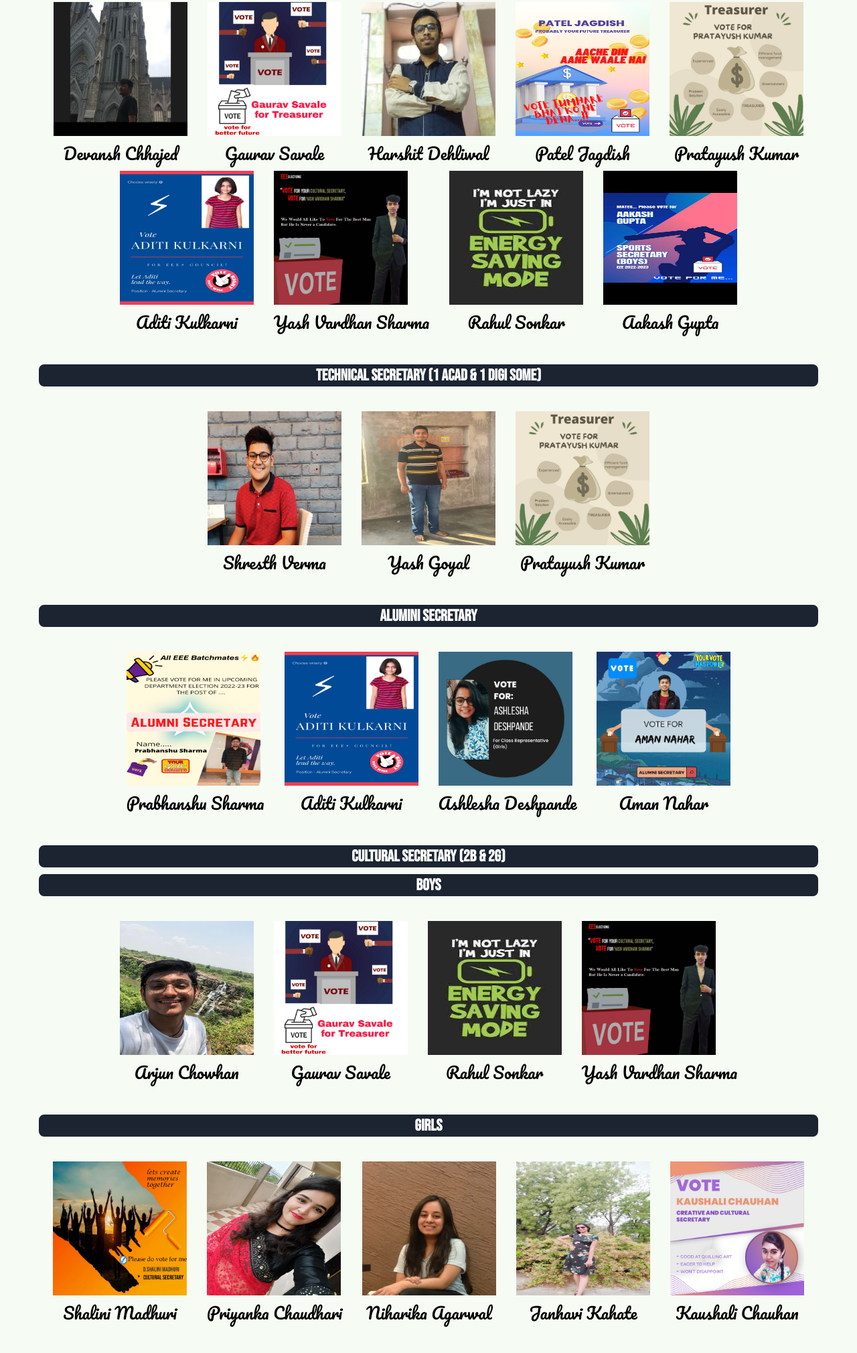
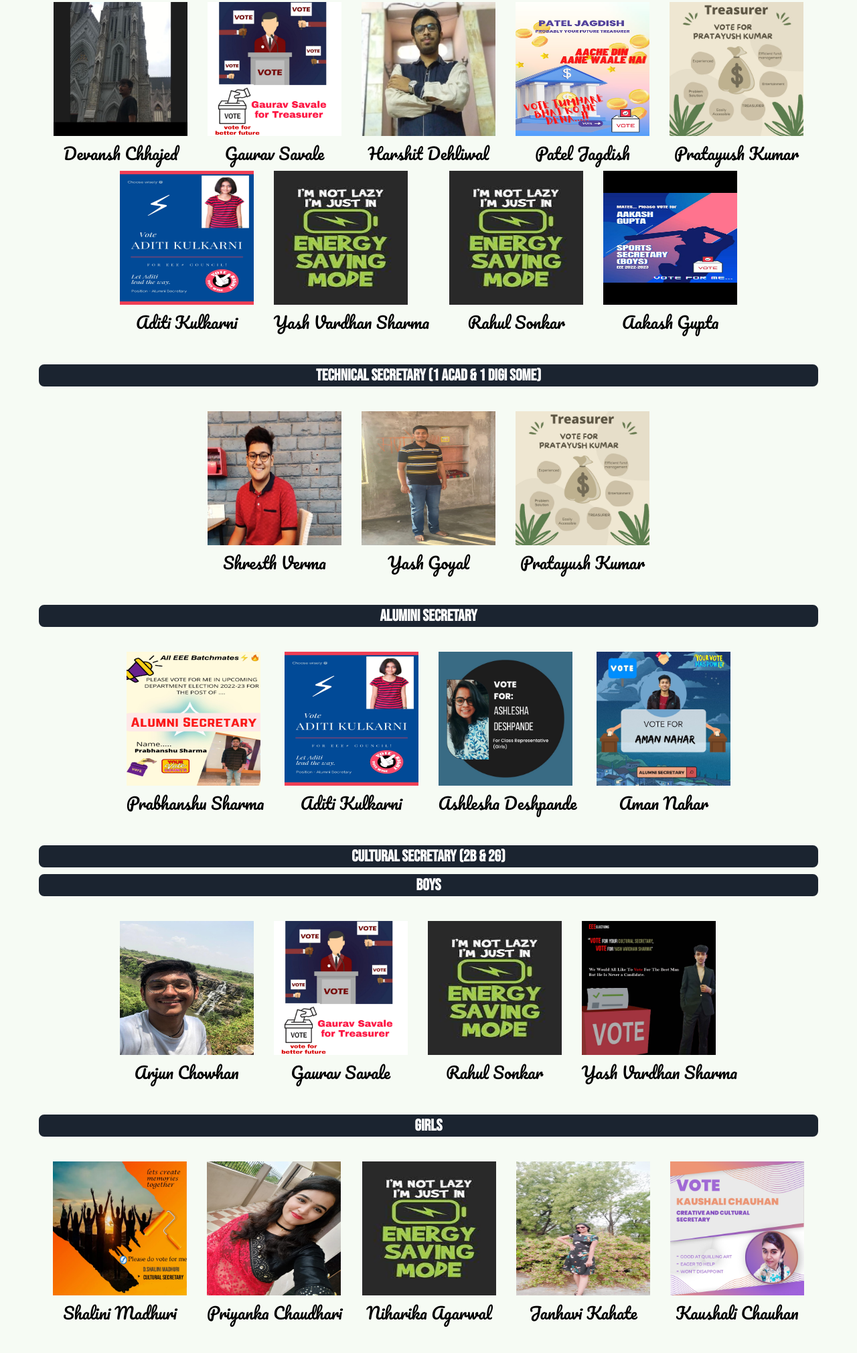
Before and after one commit to ShresthV09/Elections-By-Shresth, a plain HTML site: page index.html in a window 1280 px wide. Shown: the part 2637-4657 px from the top of the page at 67% size. Drawn offline with nearby package versions, Linux system fonts and the light colour scheme; a web font is replaced by a local one.

Commit message:
Update 4.0

```diff
--- a/index.html
+++ b/index.html
@@ -297,7 +297,7 @@
               </div>
             </div>
             <div class="card-item">
-              <img src="images/cultural/yash.jpeg" alt="" width="200px" height="200px">
+              <img src="images/lazy.jpeg" alt="" width="200px" height="200px">
               <div class="lines">
                 <p class="Product-Name l text-center">Yash Vardhan Sharma</p>
 
@@ -433,7 +433,7 @@
               </div>
             </div>
             <div class="card-item">
-              <img src="images/cultural/niharika.jpeg" alt="" width="200px" height="200px">
+              <img src="images/lazy.jpeg" alt="" width="200px" height="200px">
               <div class="lines">
                 <p class="Product-Name l text-center">Niharika Agarwal</p>
 
```
Also changed, not shown: 2 other files.
